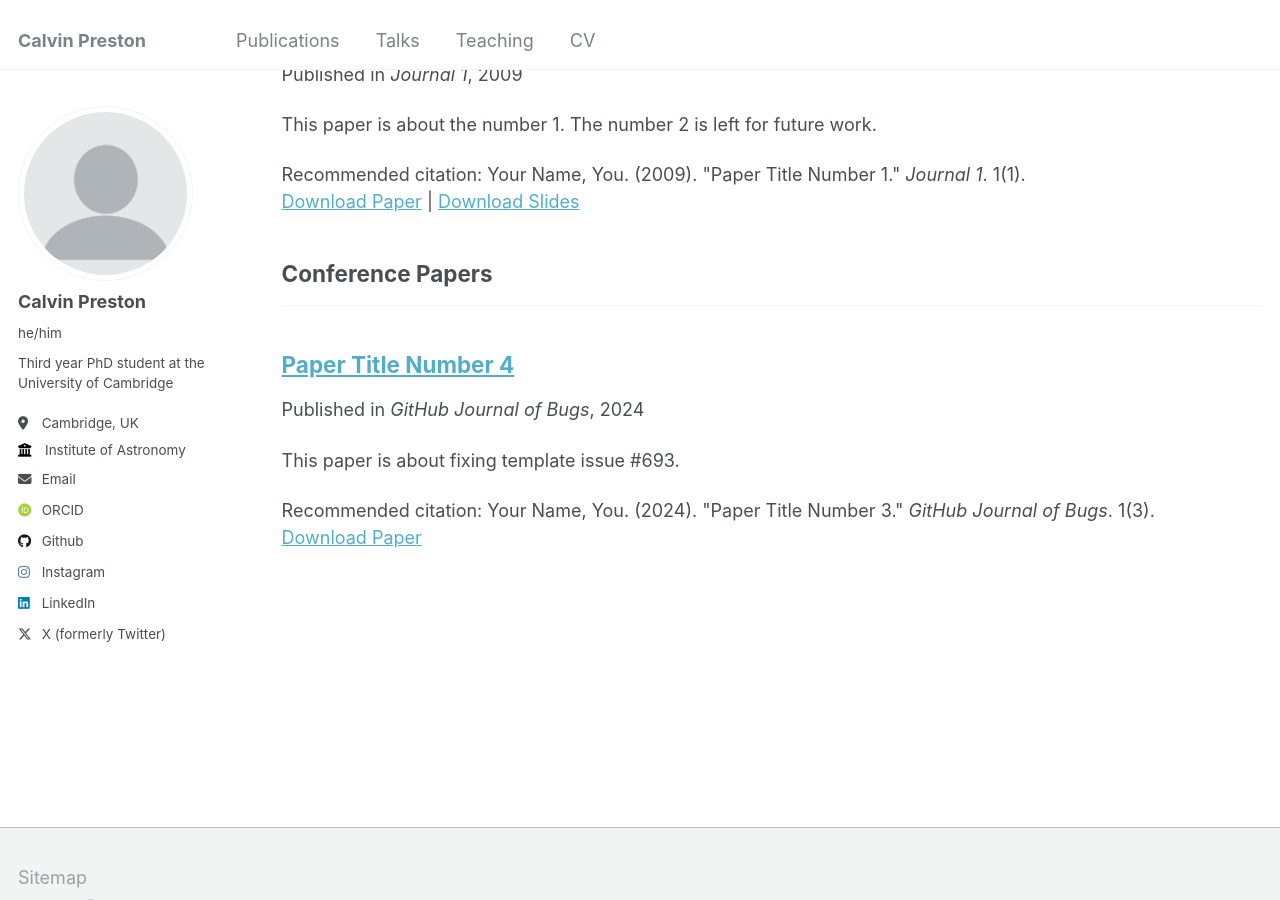
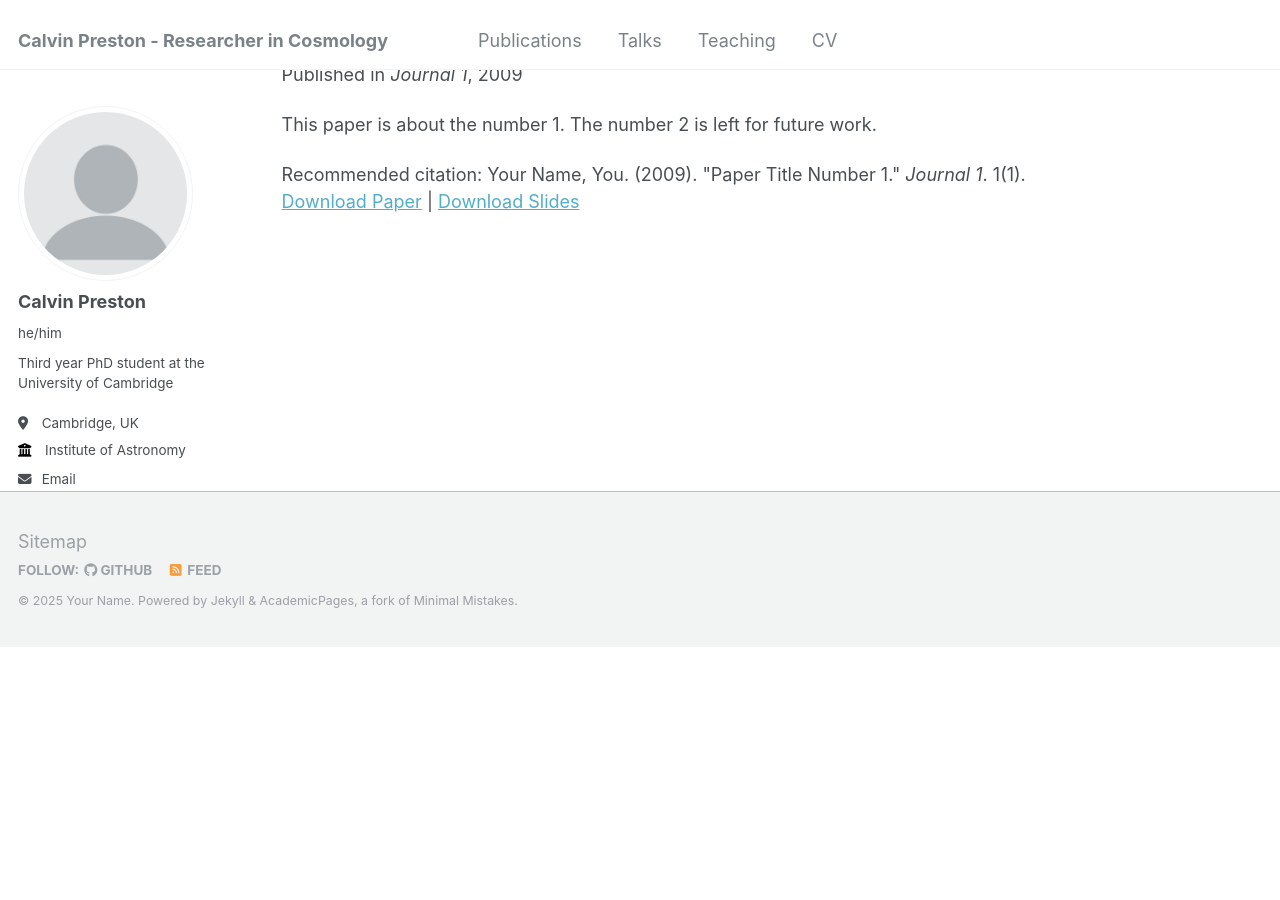
Before and after one commit to calvinprestonastro/calvinprestonastro.github.io, a Jekyll site: the page built from _pages/publications.html, in a window 1280 px wide and 900 px high, scrolled down 744 px. Built offline with Jekyll 4.4.1, drawn with Linux system fonts in a browser that asks for light colours; some web fonts are replaced; after the commit the page ends 1390 px from its top, so only the background shows below that.

Commit message:
Update _config.yml

```diff
--- a/_config.yml
+++ b/_config.yml
@@ -8,10 +8,10 @@
 
 # Basic Site Settings
 locale                   : "en-US"
-title                    : "Calvin Preston"
+title                    : "Calvin Preston - Researcher in Cosmology"
 title_separator          : "-"
 name                     : &name "Your Name"
-description              : &description "personal description"
+description              : &description "Website for Calvin Preston"
 url                      : https://academicpages.github.io # the base hostname & protocol for your site e.g. "https://mmistakes.github.io"
 baseurl                  : "" # the subpath of your site, e.g. "/blog"
 repository               : "academicpages/academicpages.github.io"
@@ -34,7 +34,7 @@ author:
   arxiv            : # URL - Update with the correct link to your profile
   googlescholar    : # "https://scholar.google.com/citations?user=PS_CX0AAAAAJ"
   impactstory      : # URL
-  orcid            : "http://orcid.org/XXX"
+  orcid            : "http://orcid.org/0000-0002-8113-6916"
   semantic         : # URL
   pubmed           : # "https://www.ncbi.nlm.nih.gov/pubmed/?term=john+snow"
   researchgate     : # URL
@@ -75,12 +75,9 @@ author:
 
 # Publication Category - The following the list of publication categories and their headings
 publication_category:
-  books:
-    title: 'Books'
   manuscripts:
     title: 'Journal Articles'
-  conferences:
-    title: 'Conference Papers'
+
 
 # Site Settings
 teaser                   :  # filename of teaser fallback teaser image placed in /images/, .e.g. "500x300.png"
```
